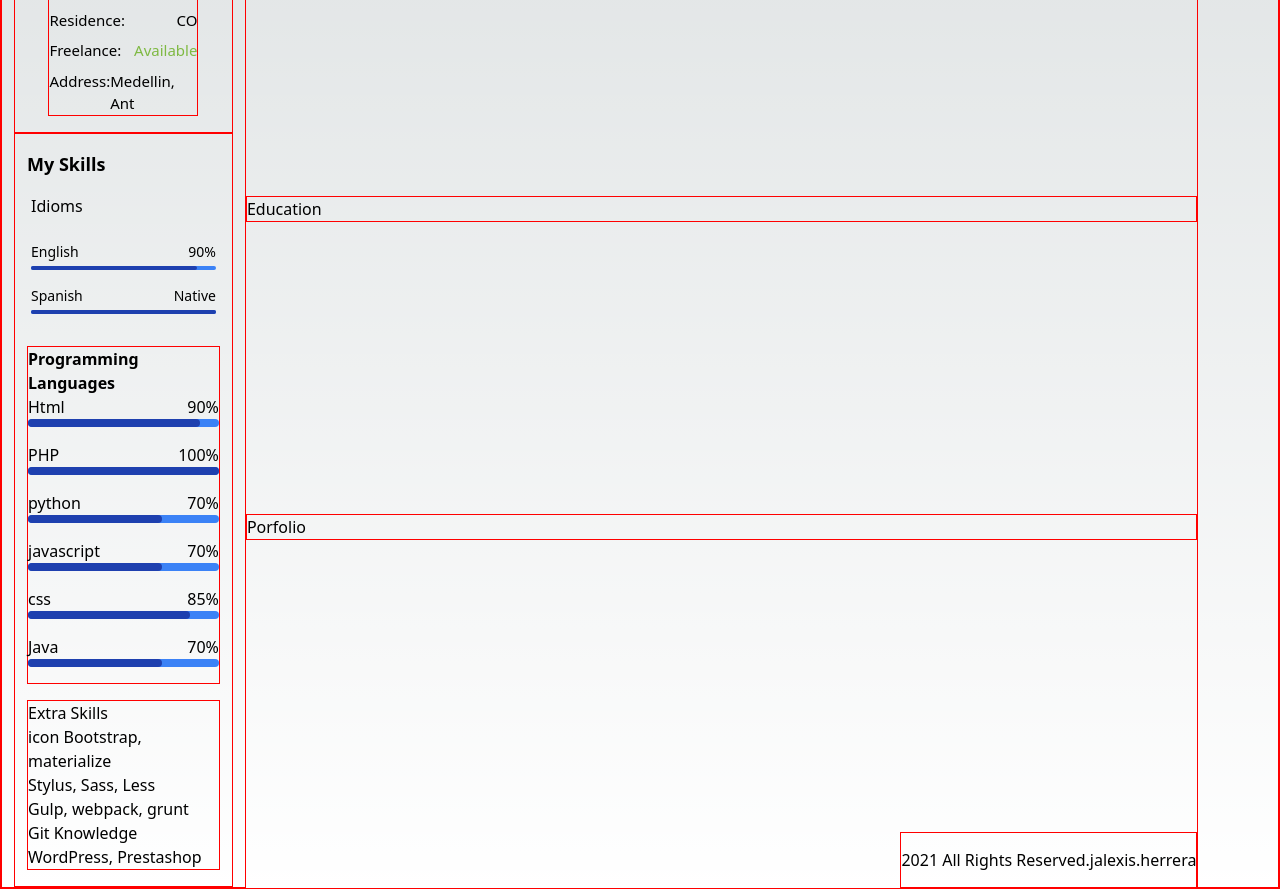
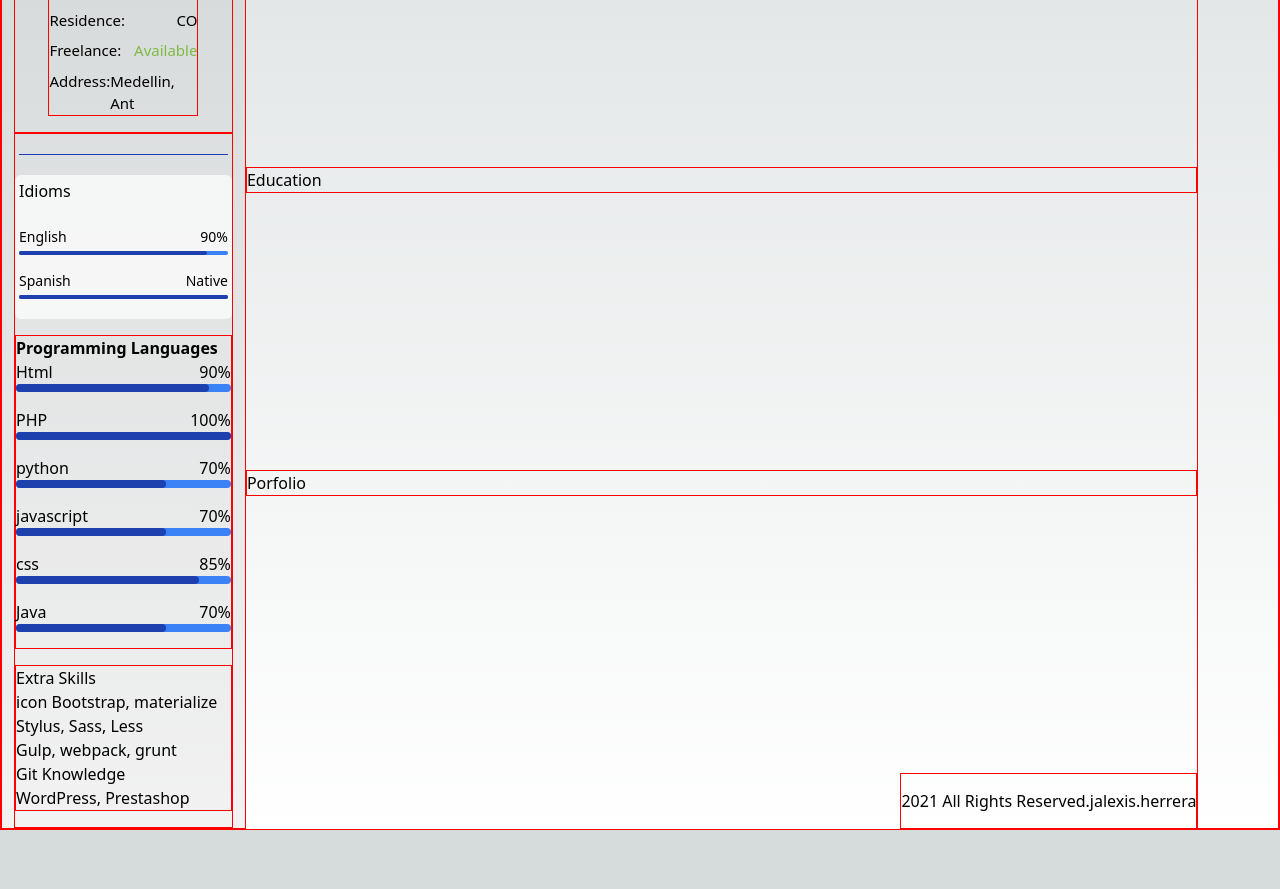
Before and after one commit to jalexisherrera/cv-jalexis-herrera, a Next.js app: page / in a window 1280 px wide. Shown: the part 440-1329 px from the top of the page. After the commit the page ends 1270 px from the top, so only its background shows below. Built offline with nearby package versions, Linux system fonts and the light colour scheme.

Commit message:
update px and fix color for dark and light theme

```diff
--- a/components/layout/Sidebar.tsx
+++ b/components/layout/Sidebar.tsx
@@ -5,16 +5,18 @@ import { ProgrammingLanguages } from "../ProgrammingLanguages";
 
 const Sidebar = () => {
   return (
-    <aside className="w-80 px-3 flex flex-col debug min-h-full justify-evenly">
+    <aside className="w-80 px-3 flex flex-col debug min-h-full justify-evenly bg-black/5 dark:bg-white/25">
       <div className="container-card flex flex-col gap-5 px-3 py-4 h-full debug">
         <div className="mx-1">
           <PersonalInfo />
         </div>
       </div>
 
-      <div className="flex flex-col gap-4 px-3 py-4 h-full debug">
-        <h2 className="font-bold text-lg">My Skills</h2>
-        <div>
+      <div className="flex flex-col gap-4  py-4 h-full debug">
+        <div className="container">
+          <hr className="mx-1 my-1 border-blue-800 dark:border-white" />
+        </div>
+        <div className="bg-white/70 dark:bg-white/25 rounded-md w-full py-1">
           <LanguageSkills />
         </div>
         <div>
```
